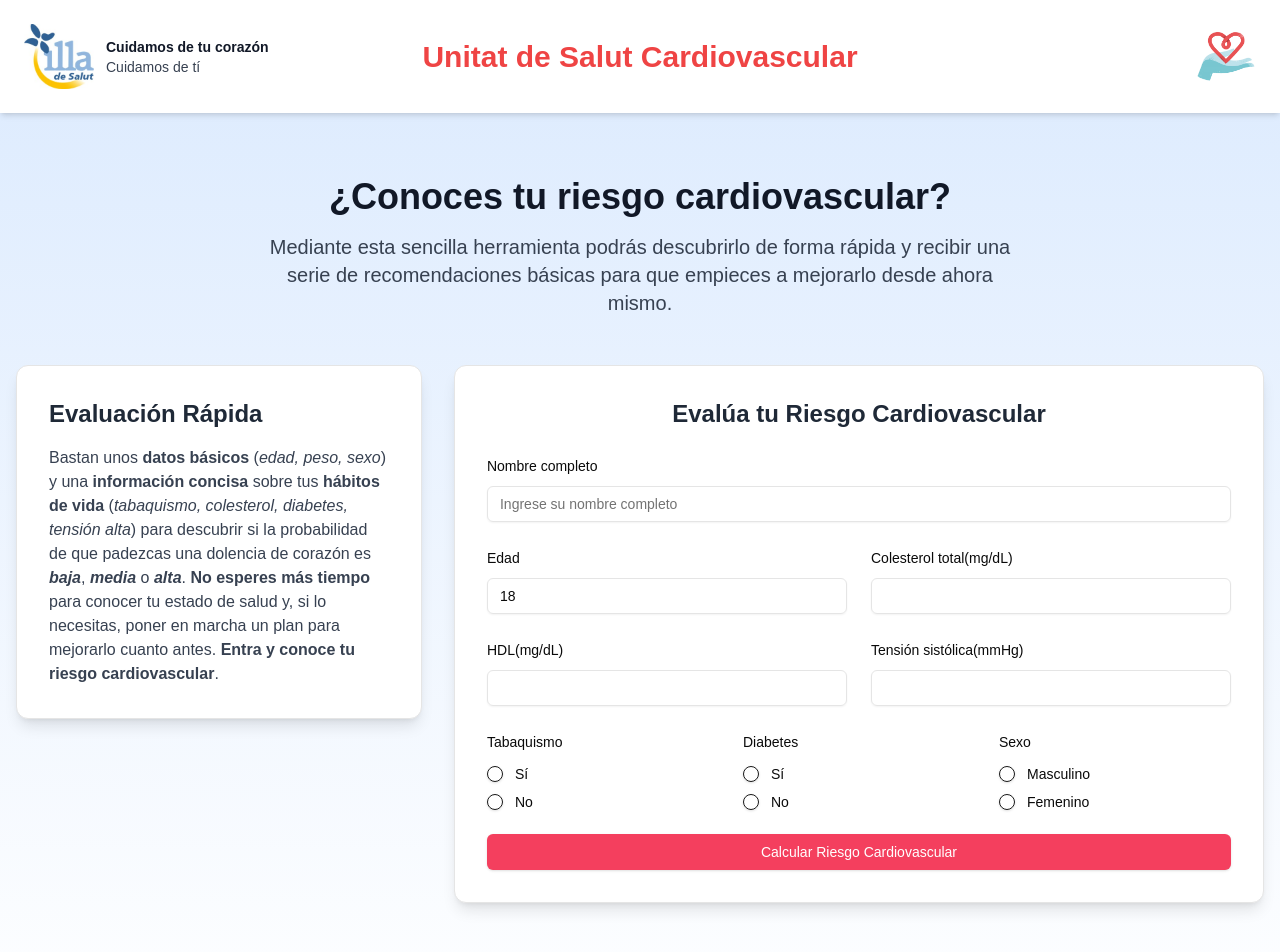
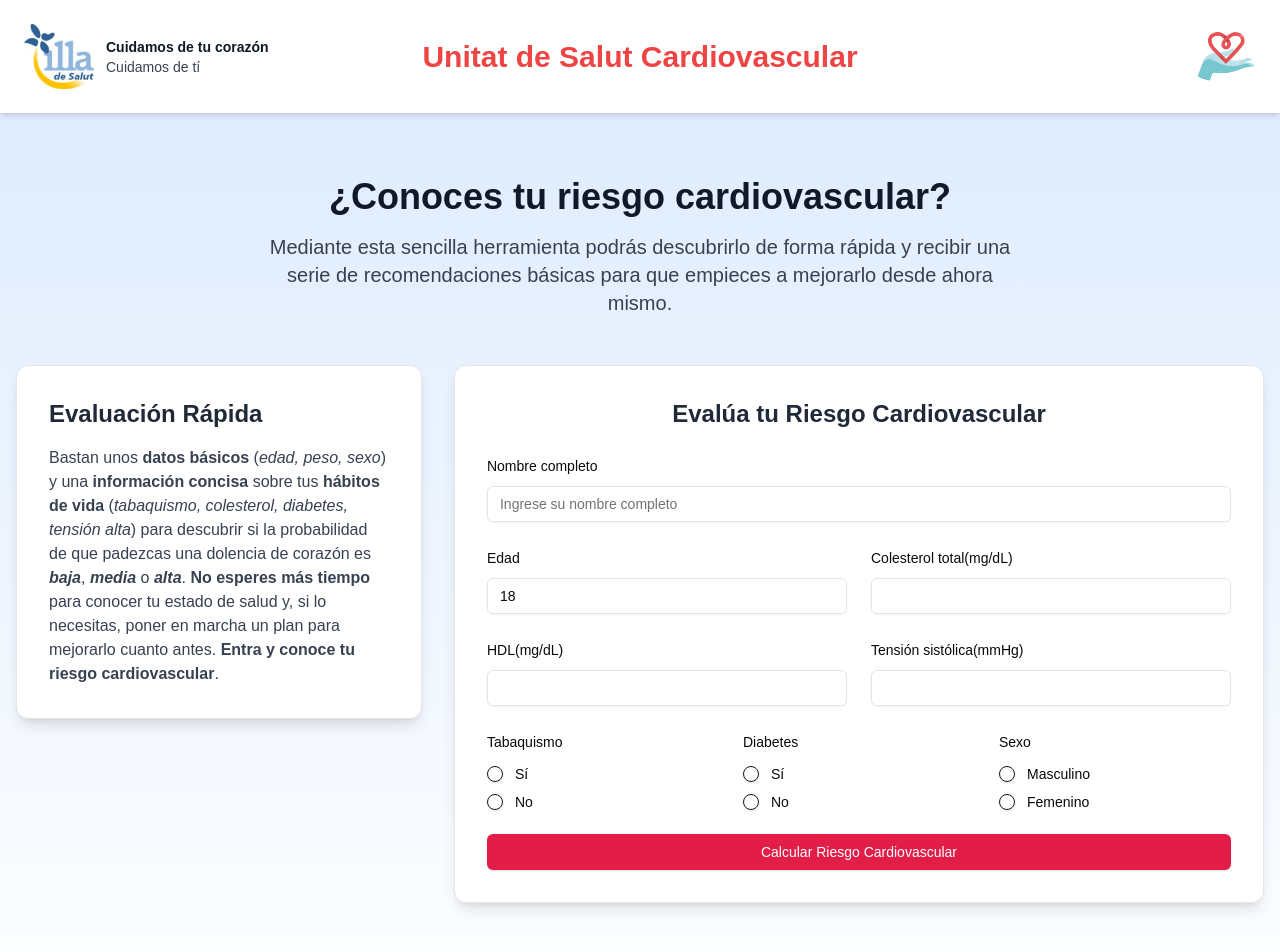
Before and after one commit to barcelayleyva/risk-calculator, a Next.js app: page / in a window 1280 px wide. Shown: the top 952 px of the page. Built offline with nearby package versions, Linux system fonts and the light colour scheme.

Commit message:
fix(style): 🩹 button Low-contrast text

```diff
--- a/components/cardiovascular_risk/calculator.tsx
+++ b/components/cardiovascular_risk/calculator.tsx
@@ -260,7 +260,7 @@
                   />
                 </div>
 
-                <Button type="submit" className="w-full bg-rose-500 hover:bg-rose-600 text-white">
+                <Button type="submit" className="w-full bg-rose-600 hover:bg-rose-700 text-white">
                   Calcular Riesgo Cardiovascular
                 </Button>
               </form>
```
